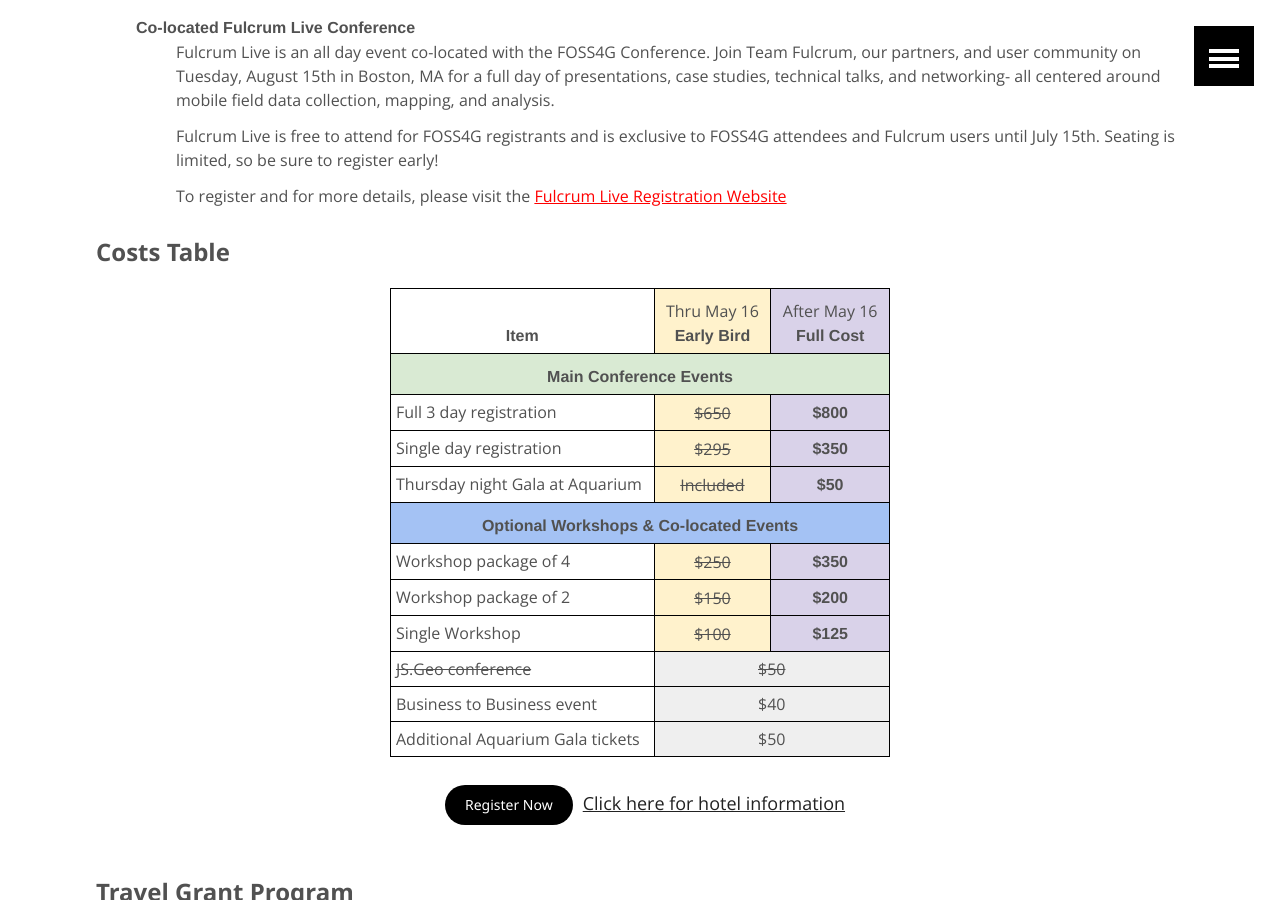
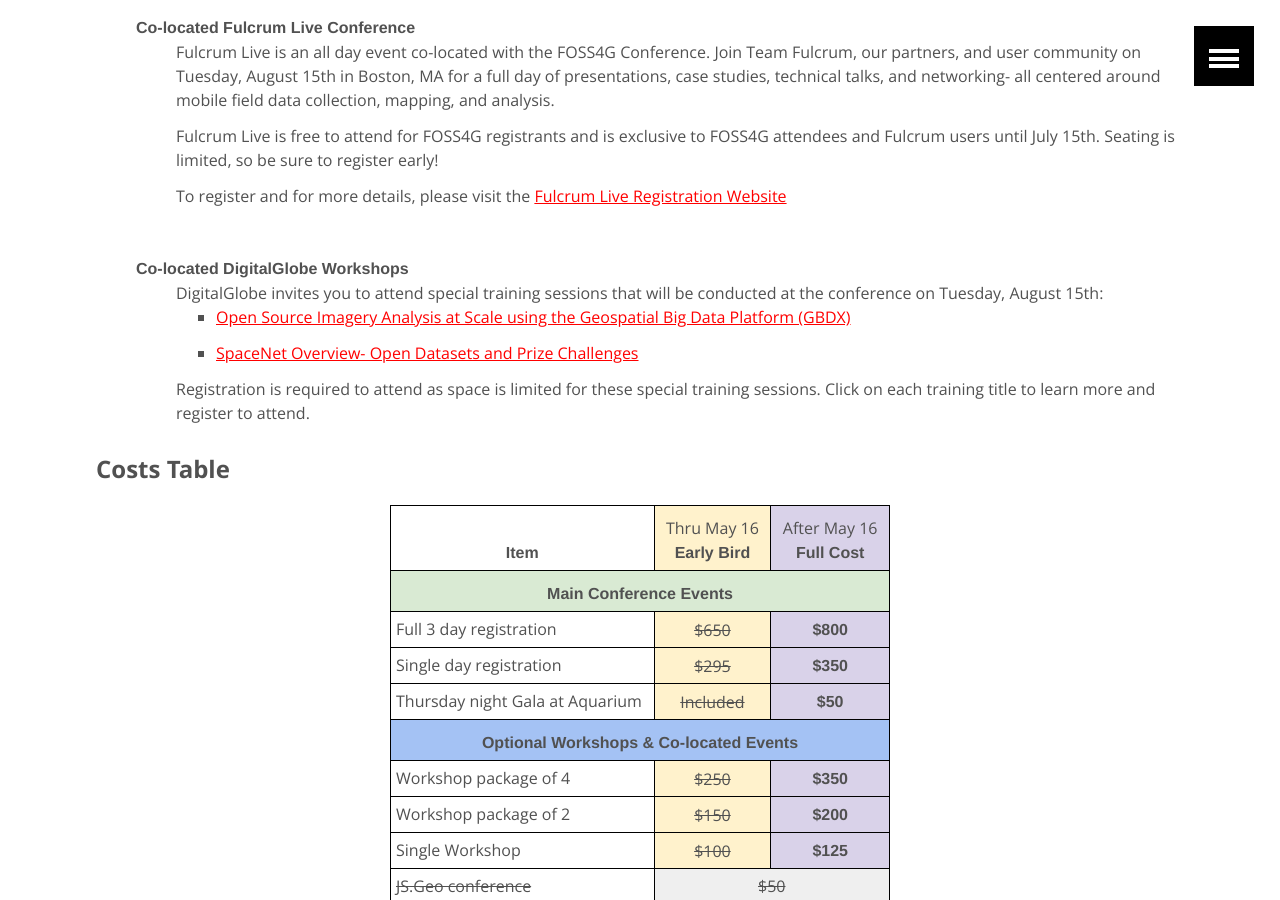
Before and after one commit to AvidGeo/foss4g2017-dev, a Jekyll site: the page built from register/index.html, in a window 1280 px wide and 900 px high, scrolled down 1136 px. Built offline with Jekyll 4.4.1, drawn with Linux system fonts in a browser that asks for light colours.

Commit message:
add DigitalGlobe colo info

```diff
--- a/register/index.html
+++ b/register/index.html
@@ -56,6 +56,15 @@
                     all centered around mobile field data collection, mapping, and analysis.</li>
                 <li>Fulcrum Live is free to attend for FOSS4G registrants and is exclusive to FOSS4G attendees and Fulcrum users until July 15th. Seating is limited, so be sure to register early!</li>
                 <li>To register and for more details, please visit the <a href="http://www.fulcrumapp.com/fulcrum-live/" style="color:red;">Fulcrum Live Registration Website</a></li>
+            </ul>
+        </li>
+        <li>&nbsp;</li>
+        <li><strong>Co-located DigitalGlobe Workshops</strong>
+            <ul class="nbull">
+                <li>DigitalGlobe invites you to attend special training sessions that will be conducted at the conference on Tuesday, August 15th:
+                  <ul><li><a href="http://explore.digitalglobe.com/DigitalGlobe-FOSS4G.html" style="color:red;">Open Source Imagery Analysis at Scale using the Geospatial Big Data Platform (GBDX)</a></li>
+                  <li><a href="http://explore.digitalglobe.com/DigitalGlobe-SpaceNet-FOSS4G.html" style="color:red;">SpaceNet Overview- Open Datasets and Prize Challenges</a></li></ul></li>
+                <li>Registration is required to attend as space is limited for these special training sessions. Click on each training title to learn more and register to attend.</li>
             </ul>
         </li>
     </ul>
```
